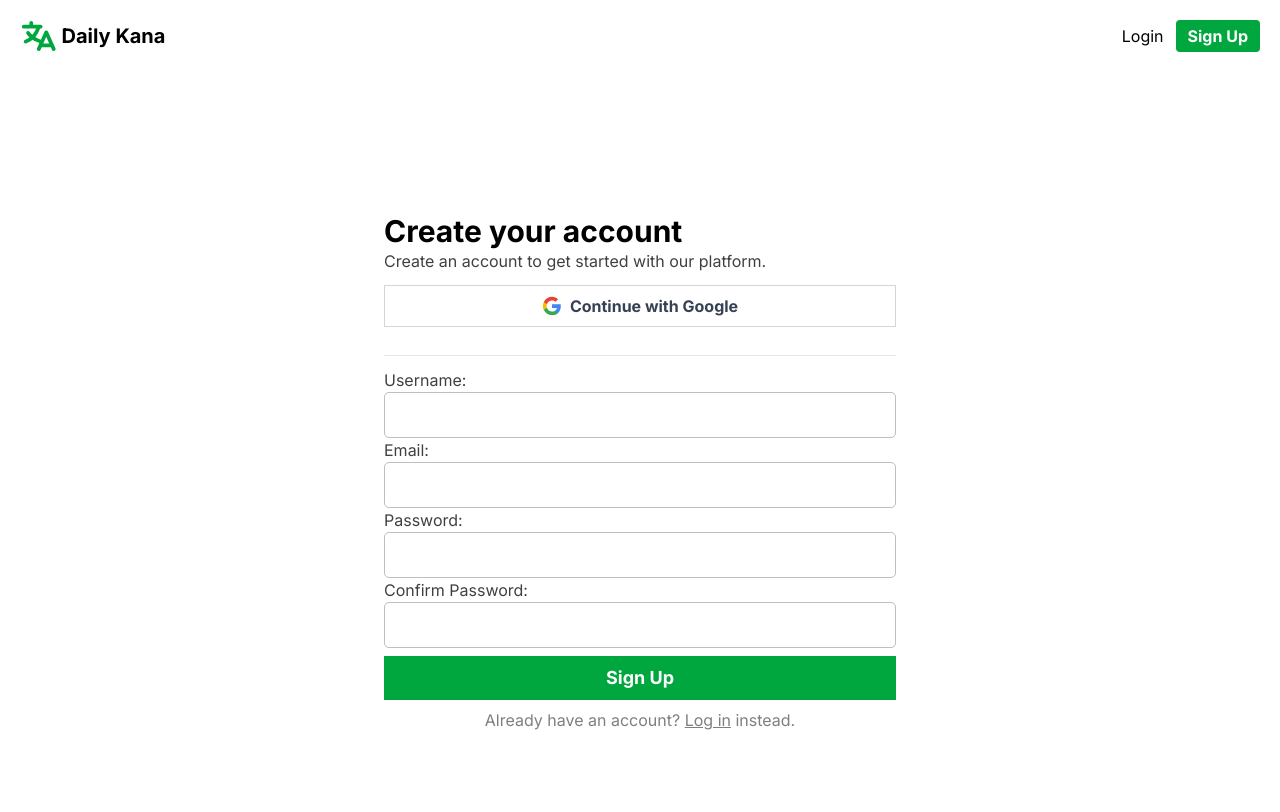
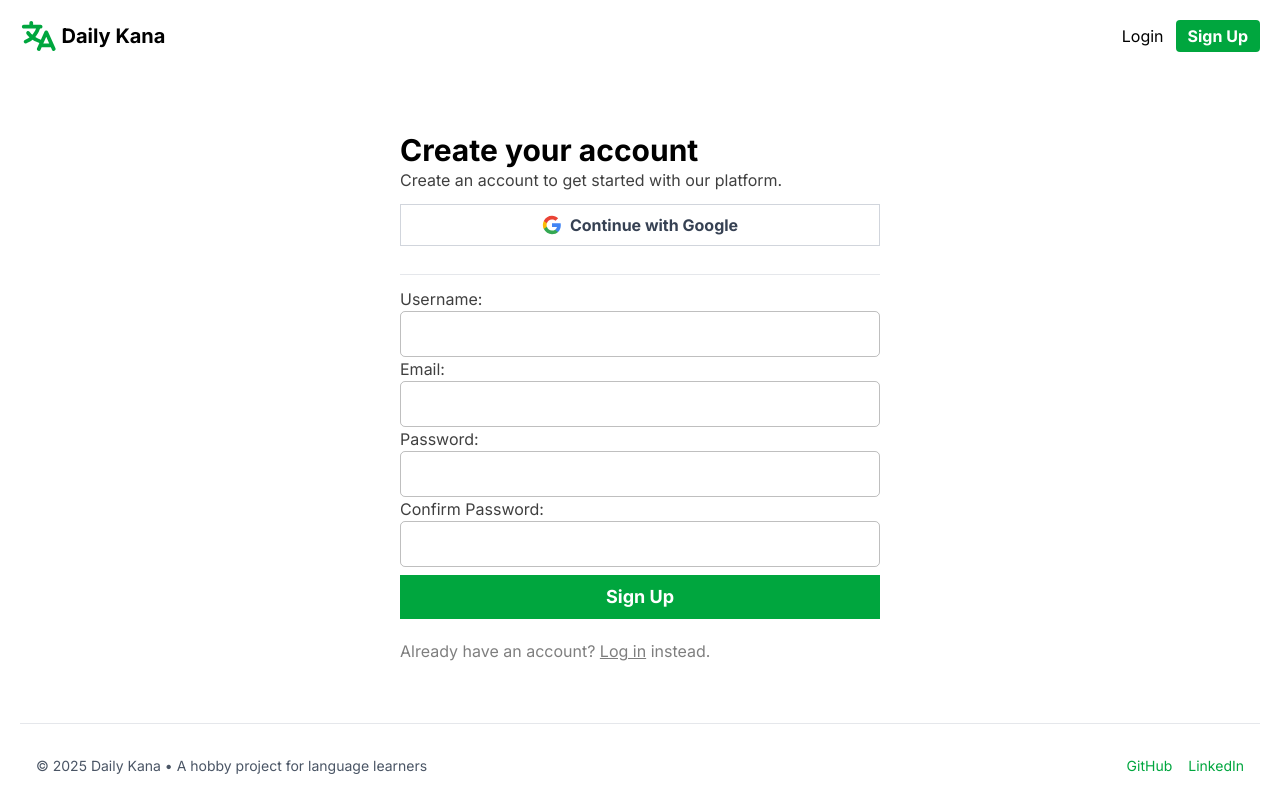
Before and after one commit to eben-vranken/daily-kana, an Angular app: page /signup in a window 1280 px wide. Shown: the top 812 px of the page. Built offline with nearby package versions, Linux system fonts and the light colour scheme; no server answers.

Commit message:
Added footer to login and signup

```diff
--- a/src/app/components/auth/login/login.html
+++ b/src/app/components/auth/login/login.html
@@ -1,14 +1,13 @@
-<main class="h-screen flex flex-col items-center justify-center">
-    <form class="flex flex-col [&>input]:border md:w-lg w-full gap-y-3" [formGroup]="form" (ngSubmit)="onSubmit()">
+<main class="flex flex-col min-h-[calc(100vh-4rem)]">
+    <div class="flex-1 flex items-center justify-center py-8">
+        <form class="flex flex-col [&>input]:border md:w-lg w-full gap-y-3 px-4" [formGroup]="form" (ngSubmit)="onSubmit()">
             <section>
                 <h1 class="font-bold text-3xl">Login</h1>
                 <p class="opacity-75">Let's get you back to work.</p>
-
                 @if(errorMessage) {
                 <p class="text-red-500">{{ errorMessage }}</p>
                 }
             </section>
-
             <section class="mb-4">
                 <button type="button" (click)="onGoogleAuth()" class="w-full flex items-center justify-center gap-2 border border-gray-300 bg-white text-gray-700 py-2 font-bold hover:bg-gray-50 transition-colors cursor-pointer">
                     <svg class="w-5 h-5" viewBox="0 0 24 24">
@@ -20,19 +19,16 @@
                     Continue with Google
                 </button>
             </section>
-
             <hr class="w-full border-gray-200">
-
             <section class="flex flex-col">
                 <label for="email">Email:</label>
                 <input type="email" id="email" name="email" formControlName="email">
-
                 <label for="password">Password:</label>
                 <input type="password" id="password" name="password" formControlName="password">
-
                 <button type="submit" [disabled]="form.invalid" class="bg-green-600 rounded-none my-2 py-2 font-bold text-white text-lg cursor-pointer hover:brightness-90">Log In</button>
             </section>
+            <span class="opacity-50">Don't have an account yet? <a routerLink="/signup" class="underline">Sign up</a> instead.</span>
         </form>
-
-    <span class="opacity-50">Don't have an account yet? <a routerLink="/signup" class="underline">Sign up</a> instead.</span>
+    </div>
+    <footer-component class="mt-auto" />
 </main>
--- a/src/app/components/auth/login/login.ts
+++ b/src/app/components/auth/login/login.ts
@@ -2,11 +2,12 @@ import { Component, inject } from '@angular/core';
 import { AuthService } from '../../../services/auth.service';
 import { FormBuilder, ReactiveFormsModule, Validators } from '@angular/forms';
 import { Router, RouterLink } from '@angular/router';
+import { Footer } from "../../footer/footer";
 
 @Component({
   selector: 'login',
   templateUrl: './login.html',
-  imports: [ReactiveFormsModule, RouterLink],
+  imports: [ReactiveFormsModule, RouterLink, Footer],
 })
 export class Login {
   fb = inject(FormBuilder);
--- a/src/app/components/auth/signup/signup.html
+++ b/src/app/components/auth/signup/signup.html
@@ -1,20 +1,18 @@
-<main class="h-screen flex flex-col items-center justify-center">
-    <form class="flex flex-col [&>input]:border md:w-lg w-full gap-y-3" [formGroup]="form" (ngSubmit)="onSubmit()">
+<main class="flex flex-col min-h-[calc(100vh-4rem)]">
+    <div class="flex-1 flex items-center justify-center py-8">
+        <form class="flex flex-col [&>input]:border md:w-lg w-full gap-y-3 px-4" [formGroup]="form" (ngSubmit)="onSubmit()">
             <section>
                 <h1 class="font-bold text-3xl">Create your account</h1>
                 <p class="opacity-75">Create an account to get started with our platform.</p>
-
                 @if(errorMessage) {
                 <p class="text-red-500">{{ errorMessage }}</p>
                 }
-
                 @if(form.errors?.['passwordMismatch']) {
                 <p class="text-red-500">
                     Passwords do not match
                 </p>
                 }
             </section>
-
             <!-- Google Auth -->
             <section class="mb-4">
                 <button type="button" (click)="onGoogleAuth()" class="w-full flex items-center justify-center gap-2 border border-gray-300 bg-white text-gray-700 py-2 font-bold hover:bg-gray-50 transition-colors cursor-pointer">
@@ -27,26 +25,21 @@
                     Continue with Google
                 </button>
             </section>
-
             <hr class="w-full border-gray-200">
-
             <section class="flex flex-col">
                 <!-- Email Auth -->
                 <label for="username">Username:</label>
                 <input type="text" id="username" name="username" formControlName="username">
-
                 <label for="email">Email:</label>
                 <input type="email" id="email" name="email" formControlName="email">
-
                 <label for="password">Password:</label>
                 <input type="password" id="password" name="password" formControlName="password">
-
                 <label for="confirmPassword">Confirm Password:</label>
                 <input type="password" id="confirmPassword" name="confirmPassword" formControlName="confirmPassword">
-
                 <button type="submit" [disabled]="form.invalid" class="bg-green-600 rounded-none my-2 py-2 font-bold text-white text-lg cursor-pointer hover:brightness-90">Sign Up</button>
             </section>
+            <span class="opacity-50">Already have an account? <a routerLink="/login" class="underline">Log in</a> instead.</span>
         </form>
-
-    <span class="opacity-50">Already have an account? <a routerLink="/login" class="underline">Log in</a> instead.</span>
+    </div>
+    <footer-component class="mt-auto" />
 </main>
--- a/src/app/components/auth/signup/signup.ts
+++ b/src/app/components/auth/signup/signup.ts
@@ -2,6 +2,7 @@ import { Component, inject } from '@angular/core';
 import { AuthService } from '../../../services/auth.service';
 import { FormBuilder, ReactiveFormsModule, AbstractControl, Validators, ValidationErrors } from '@angular/forms';
 import { Router, RouterLink } from '@angular/router';
+import { Footer } from "../../footer/footer";
 
 function passwordMatchValidator(control: AbstractControl): ValidationErrors | null {
   const password = control.get('password')?.value;
@@ -12,7 +13,7 @@ function passwordMatchValidator(control: AbstractControl): ValidationErrors | nu
 @Component({
   selector: 'signup',
   templateUrl: './signup.html',
-  imports: [ReactiveFormsModule, RouterLink],
+  imports: [ReactiveFormsModule, RouterLink, Footer],
 })
 export class Signup {
   fb = inject(FormBuilder);
```
Lines whose indentation alone changed are shown as unchanged.
